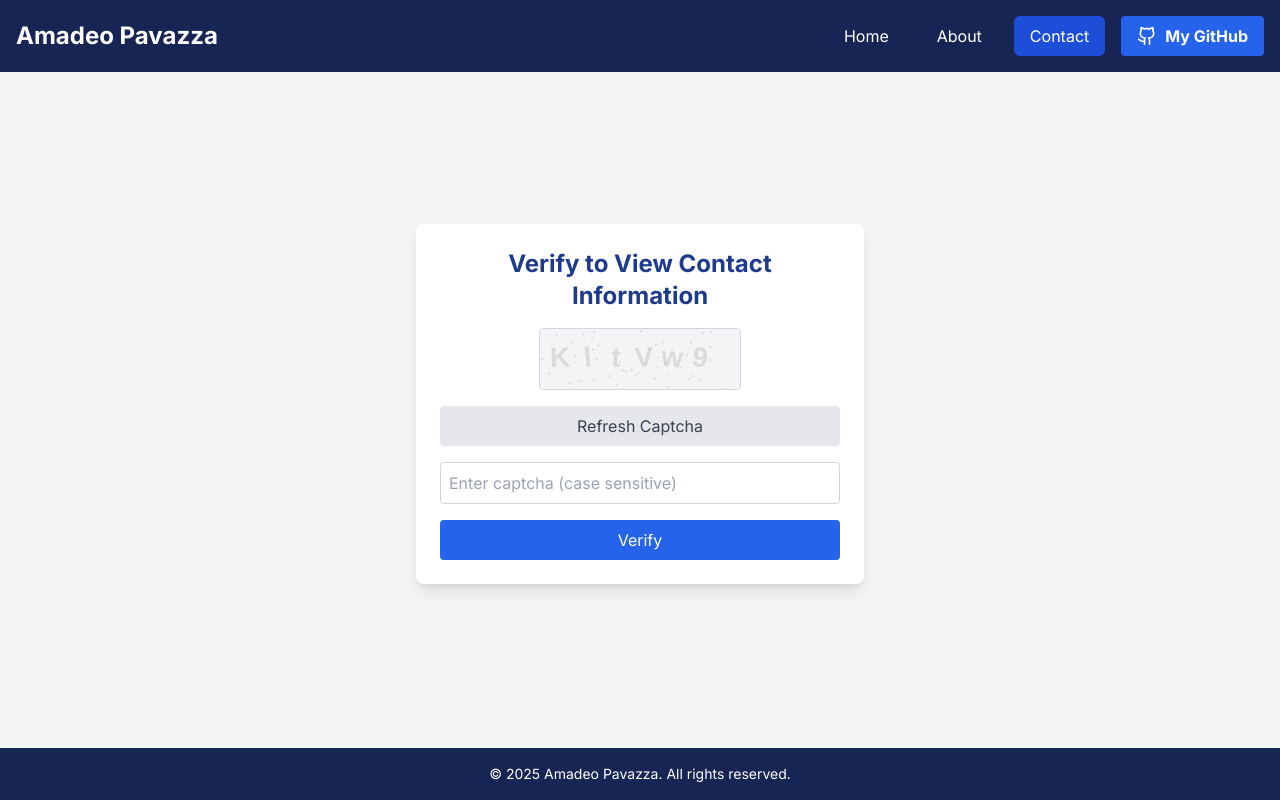
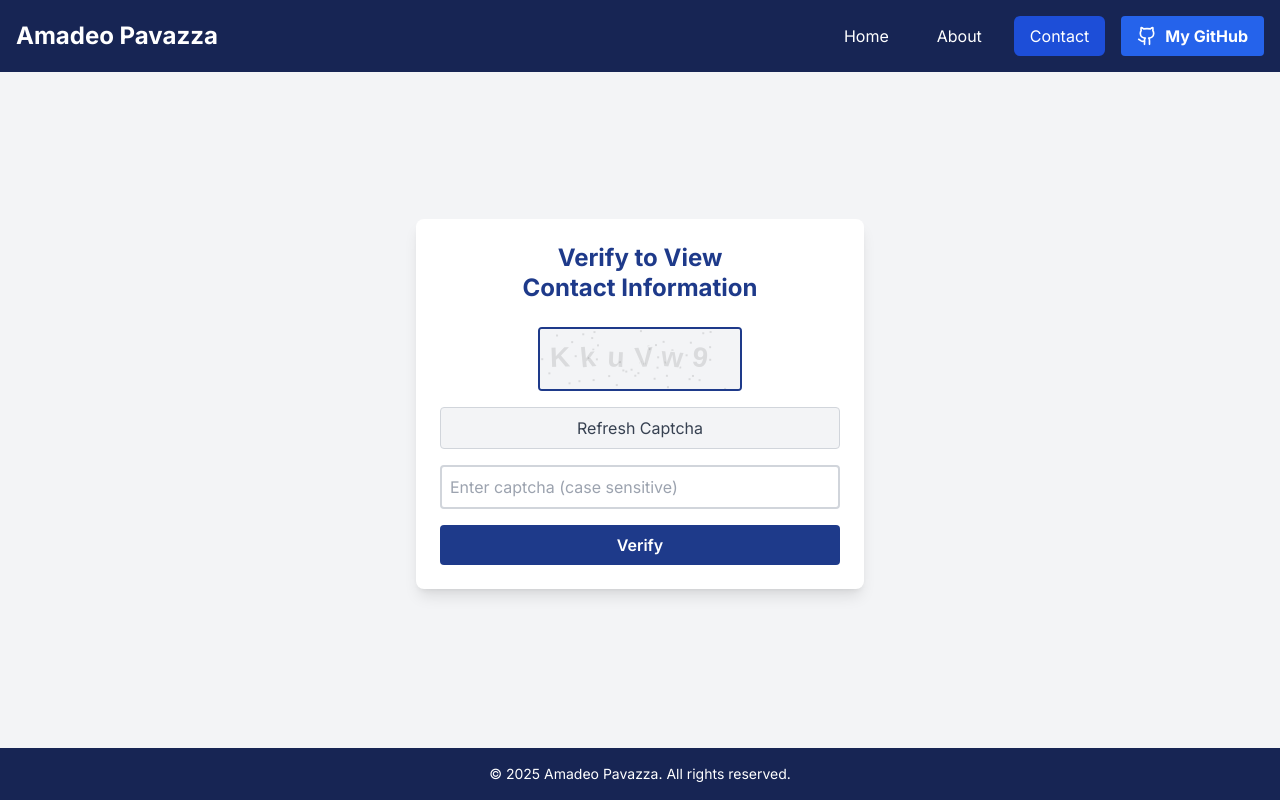
Before and after one commit to apavazza/apavazza.github.io, a Next.js app: page /contact in a window 1280 px wide. Built offline with nearby package versions, Linux system fonts and the light colour scheme.

Commit message:
Refactored CaptchaVerification component for improved styling and consistency

```diff
--- a/src/app/about/_components/EducationCard.tsx
+++ b/src/app/about/_components/EducationCard.tsx
@@ -24,7 +24,7 @@ export default function EducationCard() {
     }, [])
 
     return (
-      <div className="bg-white shadow-md rounded-lg p-6 max-w-3xl mx-auto mb-8">
+      <div className="bg-white shadow-md rounded-lg p-6 max-w-3xl mx-auto">
         <h1 className="text-3xl font-bold mb-6 text-brand-primary">Education</h1>
         <div className="space-y-8">
           {educationItems.map((ed, index) => (
--- a/src/app/contact/_components/CaptchaVerification.tsx
+++ b/src/app/contact/_components/CaptchaVerification.tsx
@@ -14,7 +14,7 @@ export default function CaptchaVerification({ onVerify }: CaptchaVerificationPro
   const canvasRef = useRef<HTMLCanvasElement>(null)
 
   const generateCaptcha = () => {
-    const characters = "ABCDEFGHIJKLMNOPQRSTUVWXYZabcdefghijklmnopqrstuvwxyz0123456789"
+    const characters = "ABCDEFGHJKLMNOPQRSTUVWXYZabcdefghijkmnopqrstuvwxyz0123456789"
     let result = ""
     for (let i = 0; i < 6; i++) {
       result += characters.charAt(Math.floor(Math.random() * characters.length))
@@ -86,15 +86,24 @@ export default function CaptchaVerification({ onVerify }: CaptchaVerificationPro
 
   return (
     <div className="bg-white shadow-lg rounded-lg p-6 w-full max-w-md">
-      <h2 className="text-2xl font-bold text-brand-primary mb-4 text-center">Verify to View Contact Information</h2>
+      <h2 className="text-2xl font-bold text-brand-primary mb-6 text-center leading-tight">
+        Verify to View
+        <br />
+        Contact Information
+      </h2>
       <form onSubmit={handleSubmit} className="space-y-4">
         <div className="flex justify-center">
-          <canvas ref={canvasRef} width={200} height={60} className="border border-gray-300 rounded" />
+          <canvas
+            ref={canvasRef}
+            width={200}
+            height={60}
+            className="border-2 border-brand-primary rounded shadow-inner bg-gray-50"
+          />
         </div>
         <button
           type="button"
           onClick={refreshCaptcha}
-          className="w-full bg-gray-200 text-gray-700 py-2 px-4 rounded hover:bg-gray-300 transition-colors"
+          className="w-full bg-gray-100 text-gray-700 py-2 px-4 rounded hover:bg-gray-200 transition-colors border border-gray-300"
         >
           Refresh Captcha
         </button>
@@ -103,12 +112,12 @@ export default function CaptchaVerification({ onVerify }: CaptchaVerificationPro
           value={userInput}
           onChange={(e) => setUserInput(e.target.value)}
           placeholder="Enter captcha (case sensitive)"
-          className="w-full p-2 border border-gray-300 rounded text-black"
+          className="w-full p-2 border-2 border-gray-300 rounded text-black focus:border-brand-primary focus:ring-1 focus:ring-brand-primary"
         />
         {error && <p className="text-red-500 text-sm">{error}</p>}
         <button
           type="submit"
-          className="w-full bg-blue-600 text-white py-2 px-4 rounded hover:bg-blue-700 transition-colors"
+          className="w-full bg-brand-primary text-white py-2 px-4 rounded hover:bg-brand-secondary active:bg-brand-tertiary transition-colors font-semibold"
         >
           Verify
         </button>
```
Also changed, not shown: src/app/components/Navigation.tsx (line endings or trailing spaces), src/app/components/ProjectCard.tsx (line endings or trailing spaces), src/app/contact/page.tsx (line endings or trailing spaces), src/app/globals.css (line endings or trailing spaces).
